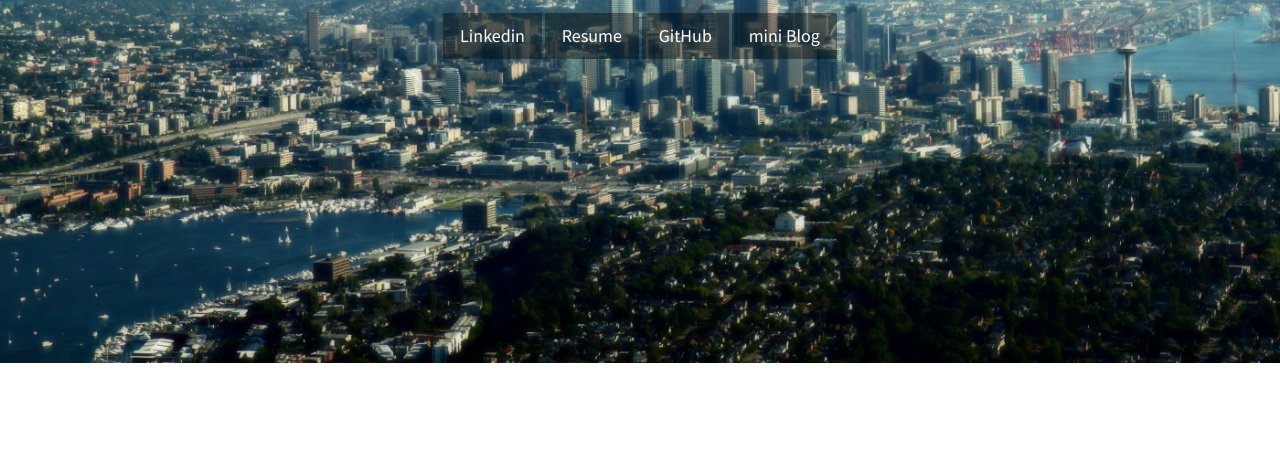
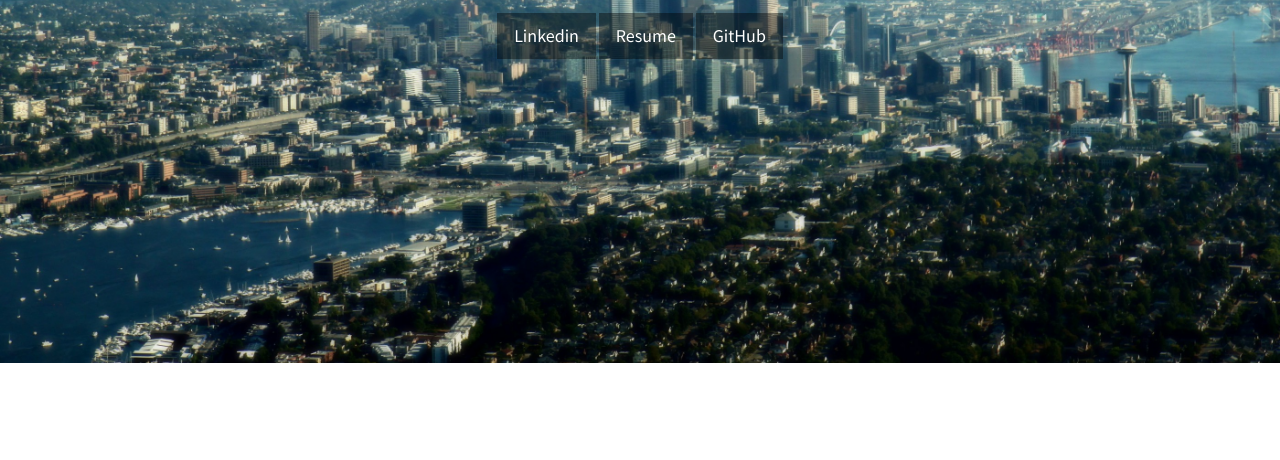
Before and after one commit to arvinx/arvinx.github.io, a plain HTML site: page index.html in a window 1280 px wide. Shown: the part 437-897 px from the top of the page. Drawn offline with Linux system fonts and the light colour scheme.

Commit message:
remove mini blog link

```diff
--- a/index.html
+++ b/index.html
@@ -36,7 +36,6 @@
             <a href="http://linkedin.com/in/arvinrezvanpour" class="btn btn-dark btn-lg">Linkedin</a>
             <a href="resume.pdf" class="btn btn-dark btn-lg">Resume</a>
             <a href="https://github.com/arvinx" class="btn btn-dark btn-lg">GitHub</a>
-            <a href="blog.html" class='btn btn-dark btn-lg'>mini Blog</a>
         </div>
     </header>
 
```
